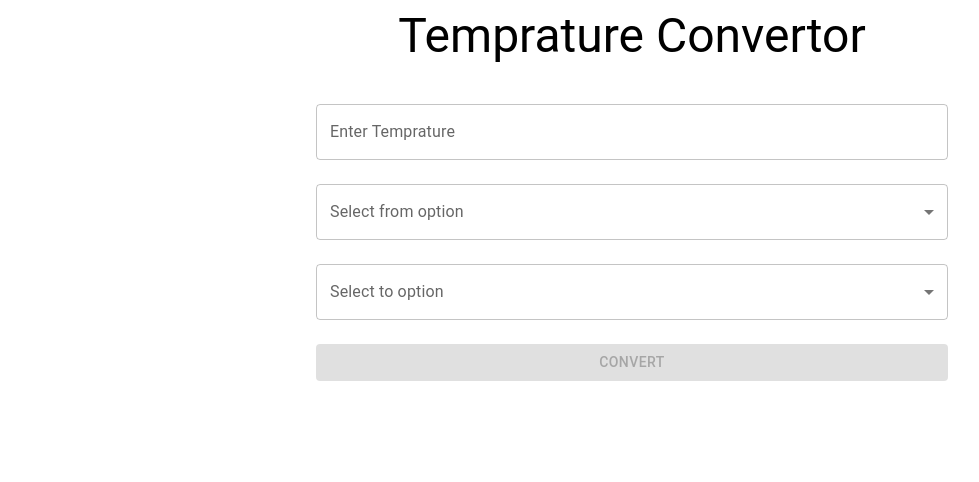
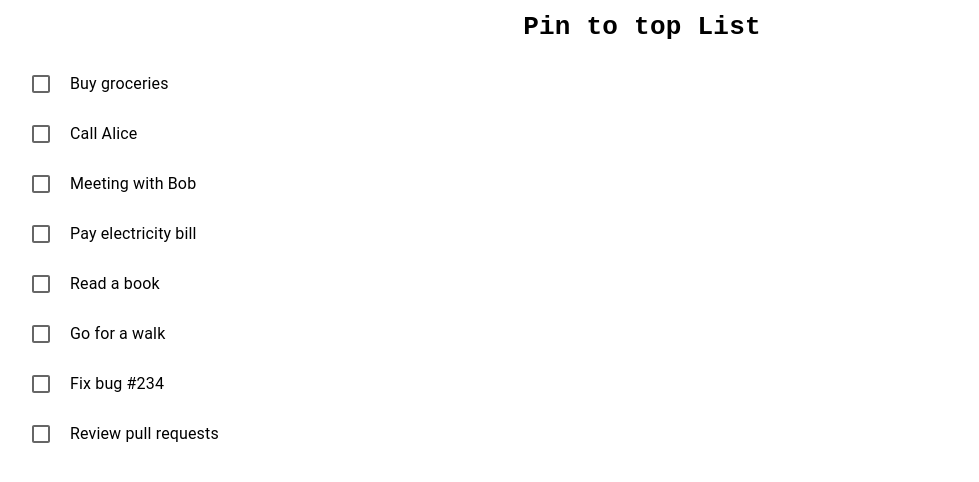
Before and after one commit to sharma-sagar2002/Frontend-Machine-Coding, a React (Vite) app: page / in a window 1280 px wide. Shown: the top 482 px of the page, without its empty margins (8-987 px from the left). Built offline with nearby package versions, Linux system fonts and the light colour scheme.

Commit message:
pinned to top list implemented

```diff
--- a/src/App.tsx
+++ b/src/App.tsx
@@ -1,5 +1,6 @@
 import "./App.css";
-import TempConverter from "./Components/TempConverter";
+import PinItems from "./Components/PinItems";
+// import TempConverter from "./Components/TempConverter";
 // import TicTacToe from "./Components/TicTacToe";
 // import TransferList from "./Components/TransferList";
 // import Carousel from "./Components/Carousel";
@@ -34,7 +35,8 @@ function App() {
       {/* <Carousel /> */}
       {/* <TicTacToe /> */}
       {/* <TransferList /> */}
-      <TempConverter />
+      {/* <TempConverter /> */}
+      <PinItems />
     </>
   );
 }
--- /dev/null
+++ b/src/Components/PinItems.tsx
@@ -0,0 +1,66 @@
+import { Checkbox, Stack, Typography } from "@mui/material";
+import { useState } from "react";
+
+interface Item {
+  id: number;
+  text: string;
+  pinned: boolean;
+}
+function PinItems() {
+  const [items, setItems] = useState<Item[]>([
+    { id: 1, text: "Buy groceries", pinned: false },
+    { id: 2, text: "Call Alice", pinned: false },
+    { id: 3, text: "Meeting with Bob", pinned: false },
+    { id: 4, text: "Pay electricity bill", pinned: false },
+    { id: 5, text: "Read a book", pinned: false },
+    { id: 6, text: "Go for a walk", pinned: false },
+    { id: 7, text: "Fix bug #234", pinned: false },
+    { id: 8, text: "Review pull requests", pinned: false },
+  ]);
+
+  const handleClick = (id: number) => {
+    const newItems = items.map((item: Item) => {
+      return item?.id === id ? { ...item, pinned: !item?.pinned } : item;
+    });
+    const sortedList = [
+      ...newItems?.filter((item: Item) => item?.pinned === true),
+      ...newItems?.filter((item: Item) => item?.pinned === false),
+    ];
+
+    setItems(sortedList);
+  };
+
+  return (
+    <>
+      <Stack gap={2} sx={{ marginLeft: "20px" }}>
+        <Typography
+          fontFamily={"monospace"}
+          fontWeight={"bold"}
+          fontSize={"2em"}
+          sx={{ alignSelf: "center" }}
+        >
+          Pin to top List
+        </Typography>
+        <Stack gap={1}>
+          {items.map((item: Item) => {
+            return (
+              <Stack direction={"row"} gap={1}>
+                <Checkbox
+                  checked={item?.pinned}
+                  onClick={() => {
+                    handleClick(item?.id);
+                  }}
+                />
+                <Typography sx={{ alignContent: "center" }}>
+                  {item?.text}
+                </Typography>
+              </Stack>
+            );
+          })}
+        </Stack>
+      </Stack>
+    </>
+  );
+}
+
+export default PinItems;
```
